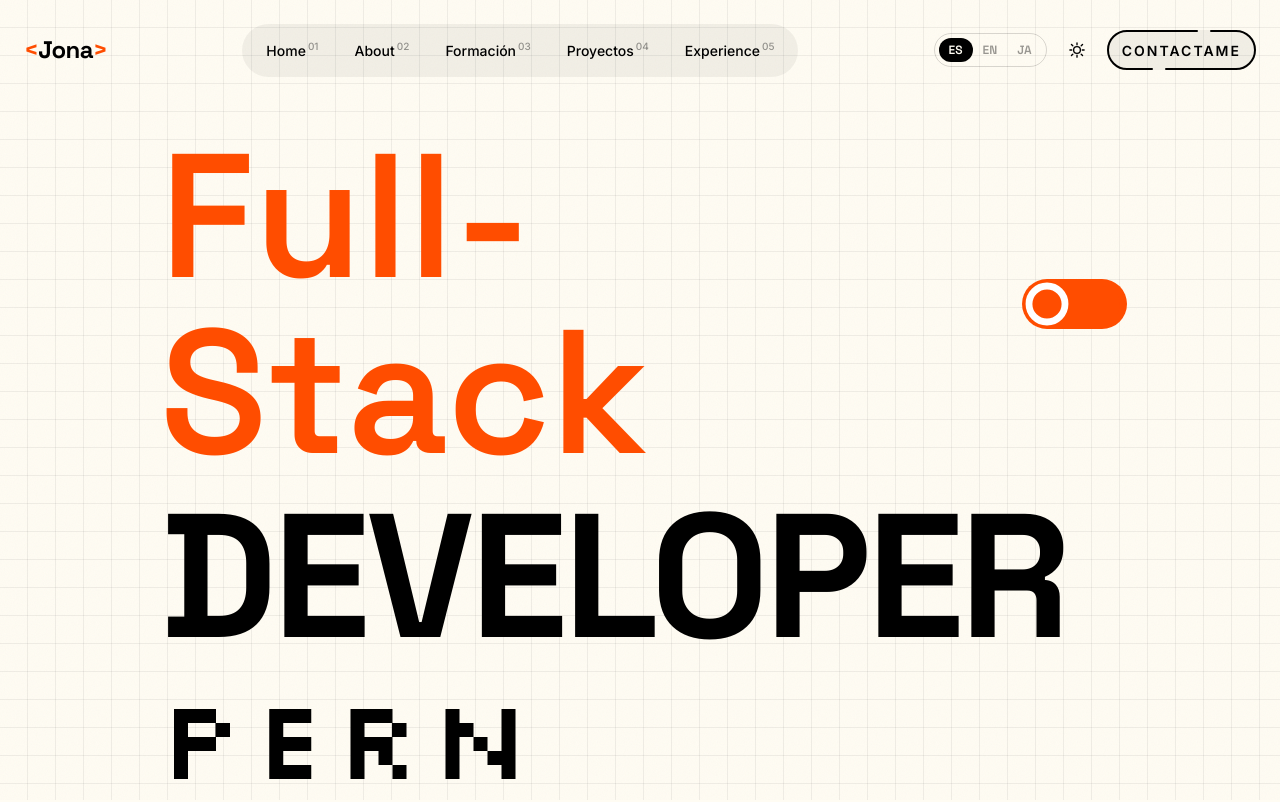
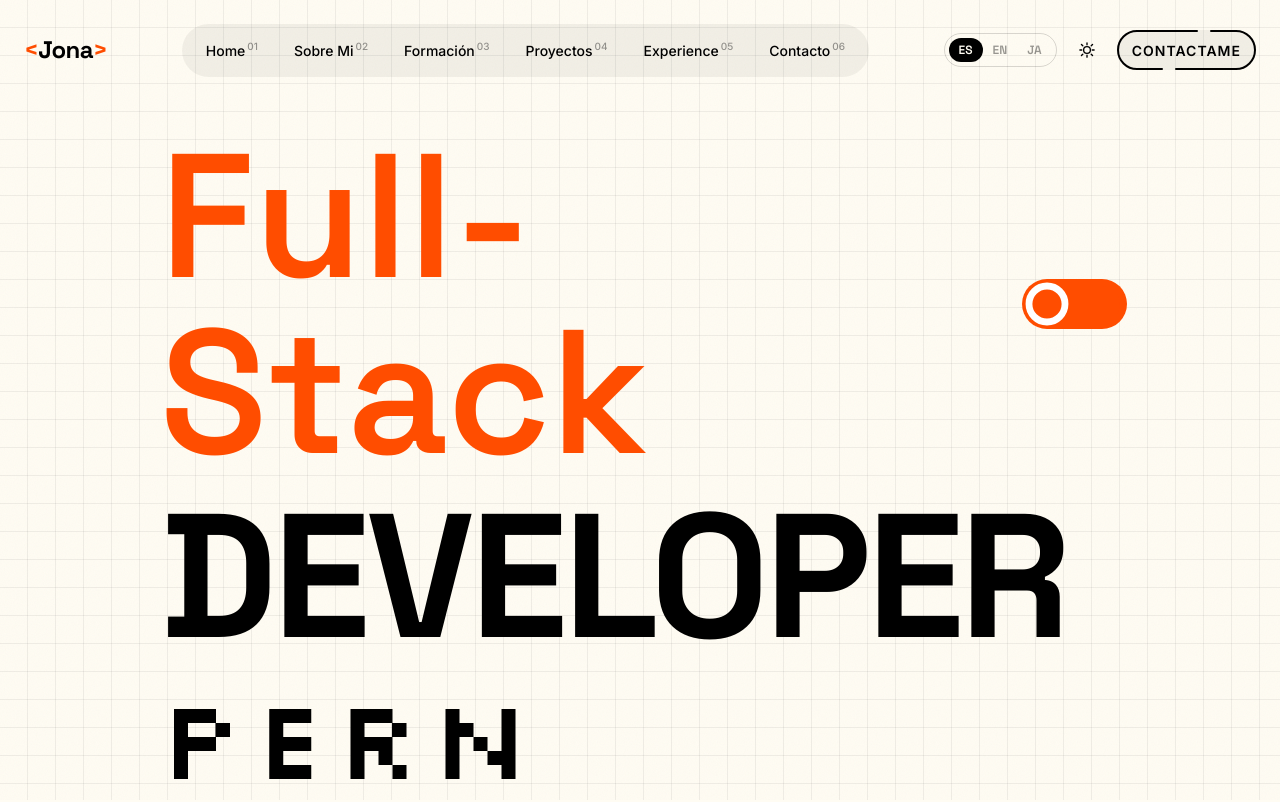
Before and after one commit to Jonatan-Rodriguez/Portfolio, a React (Vite) app: page / in a window 1280 px wide. Shown: the top 802 px of the page. Built offline with nearby package versions, Linux system fonts and the light colour scheme.

Commit message:
realizo cambios minimos en ConnectButton y agregue seccion al nav

```diff
--- a/src/components/layout/ConnectButton/ConnectButton.css
+++ b/src/components/layout/ConnectButton/ConnectButton.css
@@ -8,7 +8,7 @@
   position: relative;
   z-index: 0;
 
-  min-width: 140px;
+  min-width: 120px;
   padding: 0 15px;
   height: 40px;
 
@@ -16,7 +16,7 @@
   font-size: 14px;
   font-weight: bold;
   color: var(--line_color);
-  letter-spacing: 2px;
+  letter-spacing: 1px;
   transition: all 0.3s ease;
 }
 
--- a/src/data/nav.ts
+++ b/src/data/nav.ts
@@ -6,8 +6,9 @@ export interface NavItem {
 
 export const navItems: NavItem[] = [
   { label: 'Home', href: '#top', index: '01' },
-  { label: 'About', href: '#about', index: '02' },
+  { label: 'Sobre Mi', href: '#about', index: '02' },
   { label: 'Formación', href: '#formacion', index: '03' },
   { label: 'Proyectos', href: '#proyectos', index: '04' },
   { label: 'Experience', href: '#experience', index: '05' },
+  { label: 'Contacto', href: '#contact', index: '06' },
 ]
```
